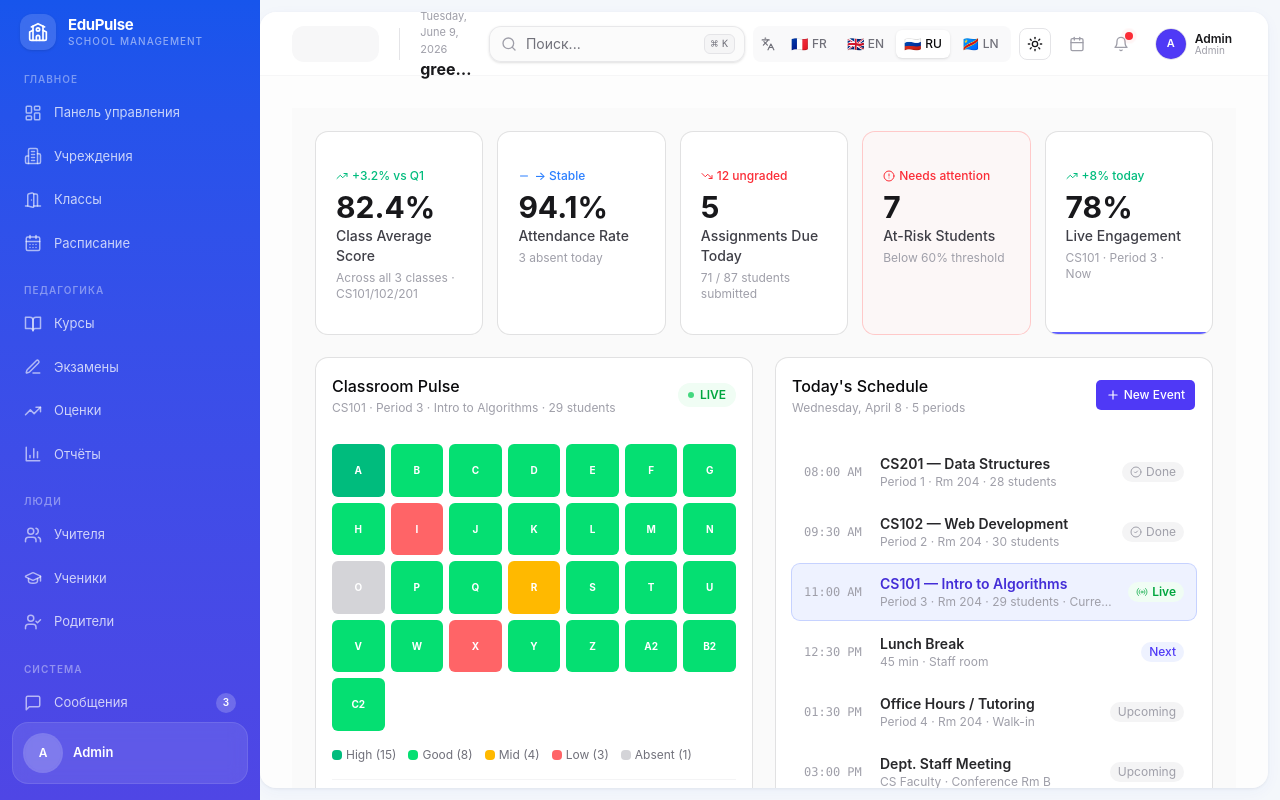
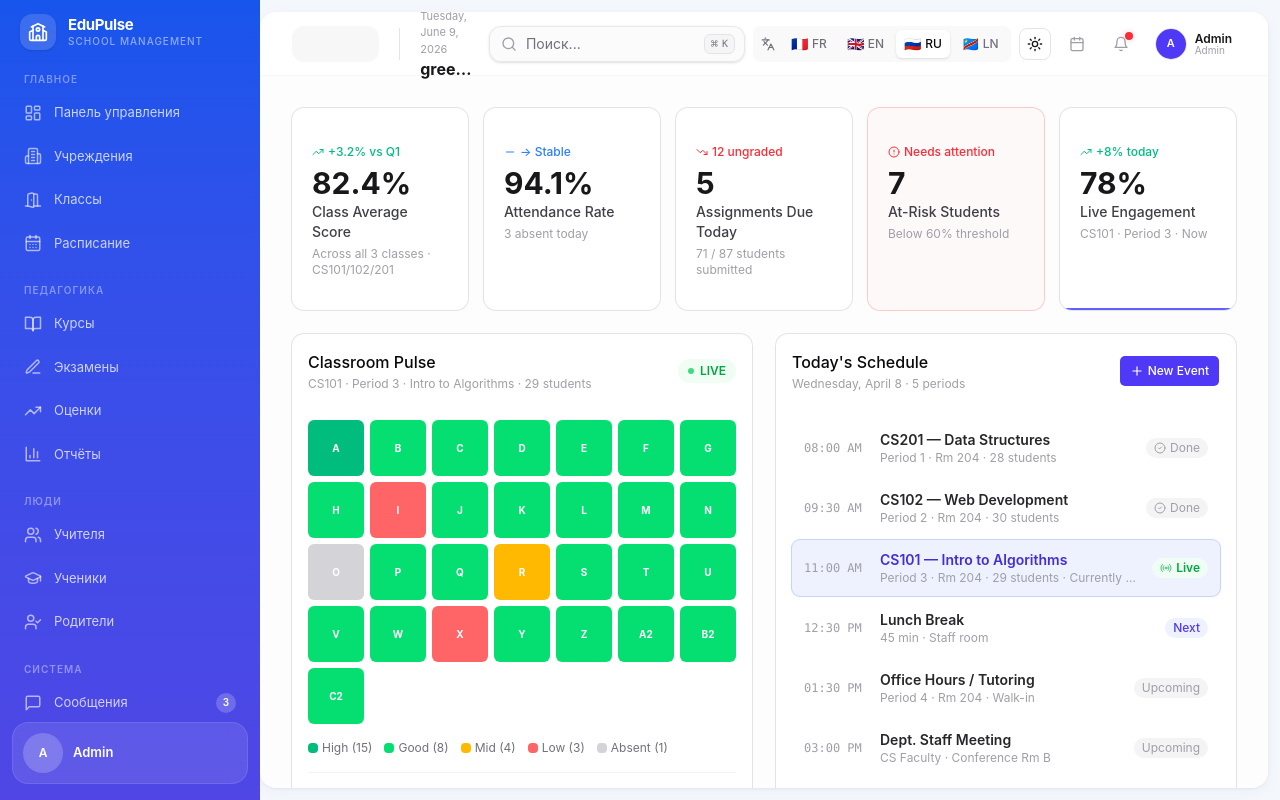
Before and after one commit to rudney5000/school-management, a React (Vite) app in the folder frontend/: page /ru/sub-schools/select/dashboard in a window 1280 px wide. Built offline with nearby package versions, Linux system fonts and the light colour scheme; sample sign-in values are in the browser's storage.

Commit message:
refactor[client]: dashboard page

```diff
--- a/frontend/src/pages/dashboard/DashboardPage.tsx
+++ b/frontend/src/pages/dashboard/DashboardPage.tsx
@@ -5,7 +5,7 @@ import {AnnouncementsWidget} from "@/pages/dashboard/ui/";
 
 export function DashboardPage() {
     return (
-        <div className="space-y-6 p-6 bg-zinc-50 min-h-screen">
+        <div className="space-y-6">
 
             <StatsCards />
 
```
